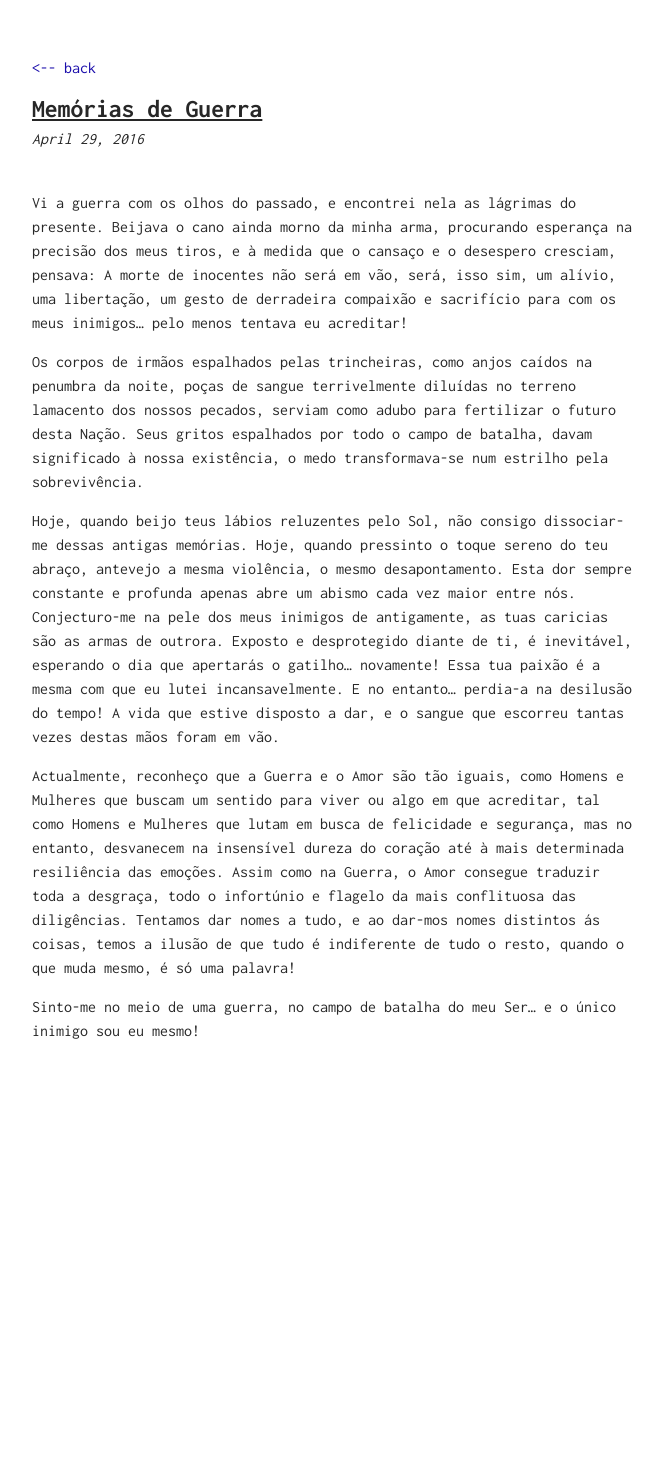
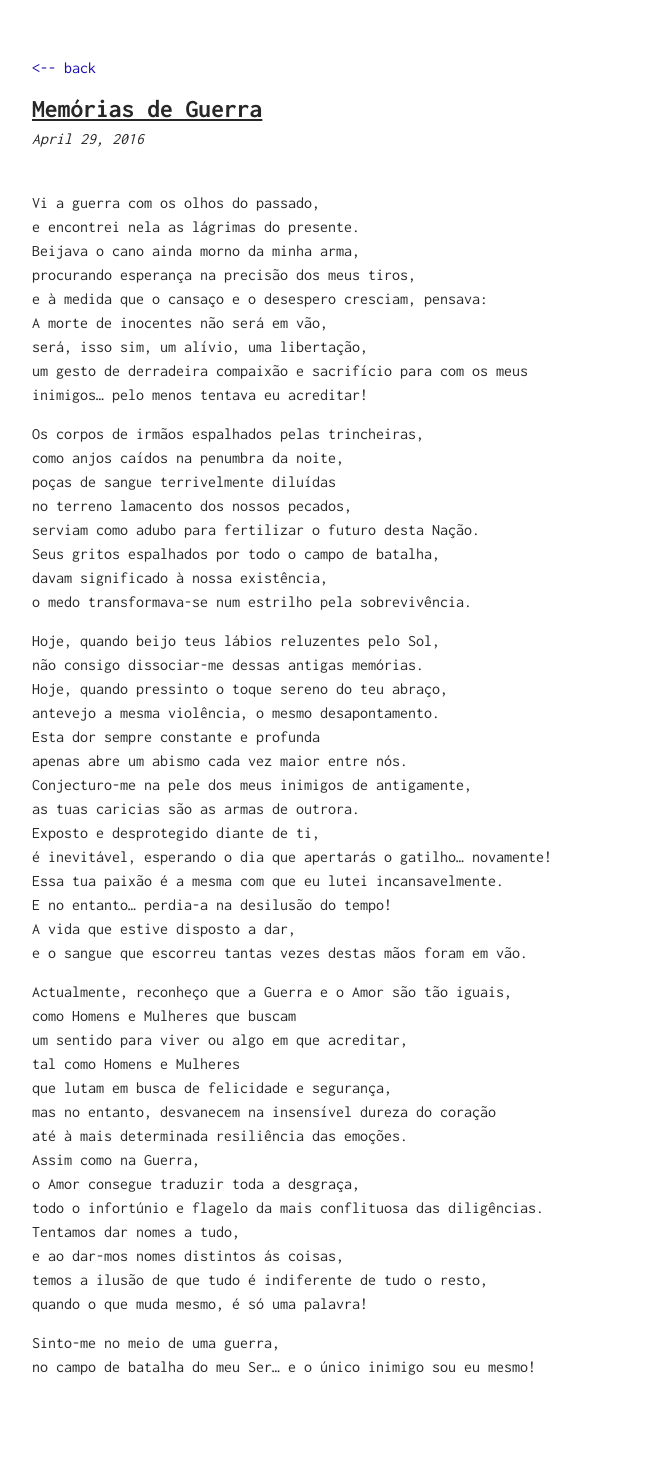
Before and after one commit to sorathpanzer/sorathpanzer.github.io, a Jekyll site: the page built from _posts/2016-04-29-guerra.md, in a window 1280 px wide. Shown: the whole page, without its empty margins (308-971 px from the left). Built offline with Jekyll 4.4.1, drawn with Linux system fonts in a browser that asks for light colours; before the commit the page ends 1148 px from its top, so only the background shows below that.

Commit message:
Update 2016-04-29-guerra.md

```diff
--- a/_posts/2016-04-29-guerra.md
+++ b/_posts/2016-04-29-guerra.md
@@ -3,54 +3,54 @@ layout: post
 title: Memórias de Guerra
 ---
 
-Vi a guerra com os olhos do passado,
-e encontrei nela as lágrimas do presente.
-Beijava o cano ainda morno da minha arma,
-procurando esperança na precisão dos meus tiros,
-e à medida que o cansaço e o desespero cresciam, pensava:
-A morte de inocentes não será em vão,
-será, isso sim, um alívio, uma libertação,
-um gesto de derradeira compaixão e sacrifício para com os meus
-inimigos... pelo menos tentava eu acreditar!
-
-Os corpos de irmãos espalhados pelas trincheiras,
-como anjos caídos na penumbra da noite,
-poças de sangue terrivelmente diluídas
-no terreno lamacento dos nossos pecados,
-serviam como adubo para fertilizar o futuro desta Nação.
-Seus gritos espalhados por todo o campo de batalha,
-davam significado à nossa existência,
-o medo transformava-se num estrilho pela sobrevivência.
-
-Hoje, quando beijo teus lábios reluzentes pelo Sol,
-não consigo dissociar-me dessas antigas memórias.
-Hoje, quando pressinto o toque sereno do teu abraço,
-antevejo a mesma violência, o mesmo desapontamento.
-Esta dor sempre constante e profunda
-apenas abre um abismo cada vez maior entre nós.
-Conjecturo-me na pele dos meus inimigos de antigamente,
-as tuas caricias são as armas de outrora.
-Exposto e desprotegido diante de ti,
-é inevitável, esperando o dia que apertarás o gatilho... novamente!
-Essa tua paixão é a mesma com que eu lutei incansavelmente.
-E no entanto... perdia-a na desilusão do tempo!
-A vida que estive disposto a dar,
-e o sangue que escorreu tantas vezes destas mãos foram em vão.
-
-Actualmente, reconheço que a Guerra e o Amor são tão iguais,
-como Homens e Mulheres que buscam
-um sentido para viver ou algo em que acreditar,
-tal como Homens e Mulheres
-que lutam em busca de felicidade e segurança,
-mas no entanto, desvanecem na insensível dureza do coração
-até à mais determinada resiliência das emoções.
-Assim como na Guerra,
-o Amor consegue traduzir toda a desgraça,
-todo o infortúnio e flagelo da mais conflituosa das diligências.
-Tentamos dar nomes a tudo,
-e ao dar-mos nomes distintos ás coisas,
-temos a ilusão de que tudo é indiferente de tudo o resto,
-quando o que muda mesmo, é só uma palavra!
-
-Sinto-me no meio de uma guerra,
-no campo de batalha do meu Ser... e o único inimigo sou eu mesmo!
+Vi a guerra com os olhos do passado, <br />
+e encontrei nela as lágrimas do presente. <br />
+Beijava o cano ainda morno da minha arma, <br />
+procurando esperança na precisão dos meus tiros, <br />
+e à medida que o cansaço e o desespero cresciam, pensava: <br />
+A morte de inocentes não será em vão, <br />
+será, isso sim, um alívio, uma libertação, <br />
+um gesto de derradeira compaixão e sacrifício para com os meus <br />
+inimigos... pelo menos tentava eu acreditar! <br />
+<p>                                      </p>
+Os corpos de irmãos espalhados pelas trincheiras, <br />
+como anjos caídos na penumbra da noite, <br />
+poças de sangue terrivelmente diluídas <br />
+no terreno lamacento dos nossos pecados, <br />
+serviam como adubo para fertilizar o futuro desta Nação. <br />
+Seus gritos espalhados por todo o campo de batalha, <br />
+davam significado à nossa existência, <br />
+o medo transformava-se num estrilho pela sobrevivência. <br />
+<p>                                      </p>
+Hoje, quando beijo teus lábios reluzentes pelo Sol, <br />
+não consigo dissociar-me dessas antigas memórias. <br />
+Hoje, quando pressinto o toque sereno do teu abraço, <br />
+antevejo a mesma violência, o mesmo desapontamento. <br />
+Esta dor sempre constante e profunda <br />
+apenas abre um abismo cada vez maior entre nós. <br />
+Conjecturo-me na pele dos meus inimigos de antigamente, <br />
+as tuas caricias são as armas de outrora. <br />
+Exposto e desprotegido diante de ti, <br />
+é inevitável, esperando o dia que apertarás o gatilho... novamente! <br />
+Essa tua paixão é a mesma com que eu lutei incansavelmente. <br />
+E no entanto... perdia-a na desilusão do tempo! <br />
+A vida que estive disposto a dar, <br />
+e o sangue que escorreu tantas vezes destas mãos foram em vão. <br />
+<p>                                      </p>
+Actualmente, reconheço que a Guerra e o Amor são tão iguais, <br />
+como Homens e Mulheres que buscam <br />
+um sentido para viver ou algo em que acreditar, <br />
+tal como Homens e Mulheres <br />
+que lutam em busca de felicidade e segurança, <br />
+mas no entanto, desvanecem na insensível dureza do coração <br />
+até à mais determinada resiliência das emoções. <br />
+Assim como na Guerra, <br />
+o Amor consegue traduzir toda a desgraça, <br />
+todo o infortúnio e flagelo da mais conflituosa das diligências. <br />
+Tentamos dar nomes a tudo, <br />
+e ao dar-mos nomes distintos ás coisas, <br />
+temos a ilusão de que tudo é indiferente de tudo o resto, <br />
+quando o que muda mesmo, é só uma palavra! <br />
+<p>                                      </p>
+Sinto-me no meio de uma guerra, <br />
+no campo de batalha do meu Ser... e o único inimigo sou eu mesmo! <br />
```
